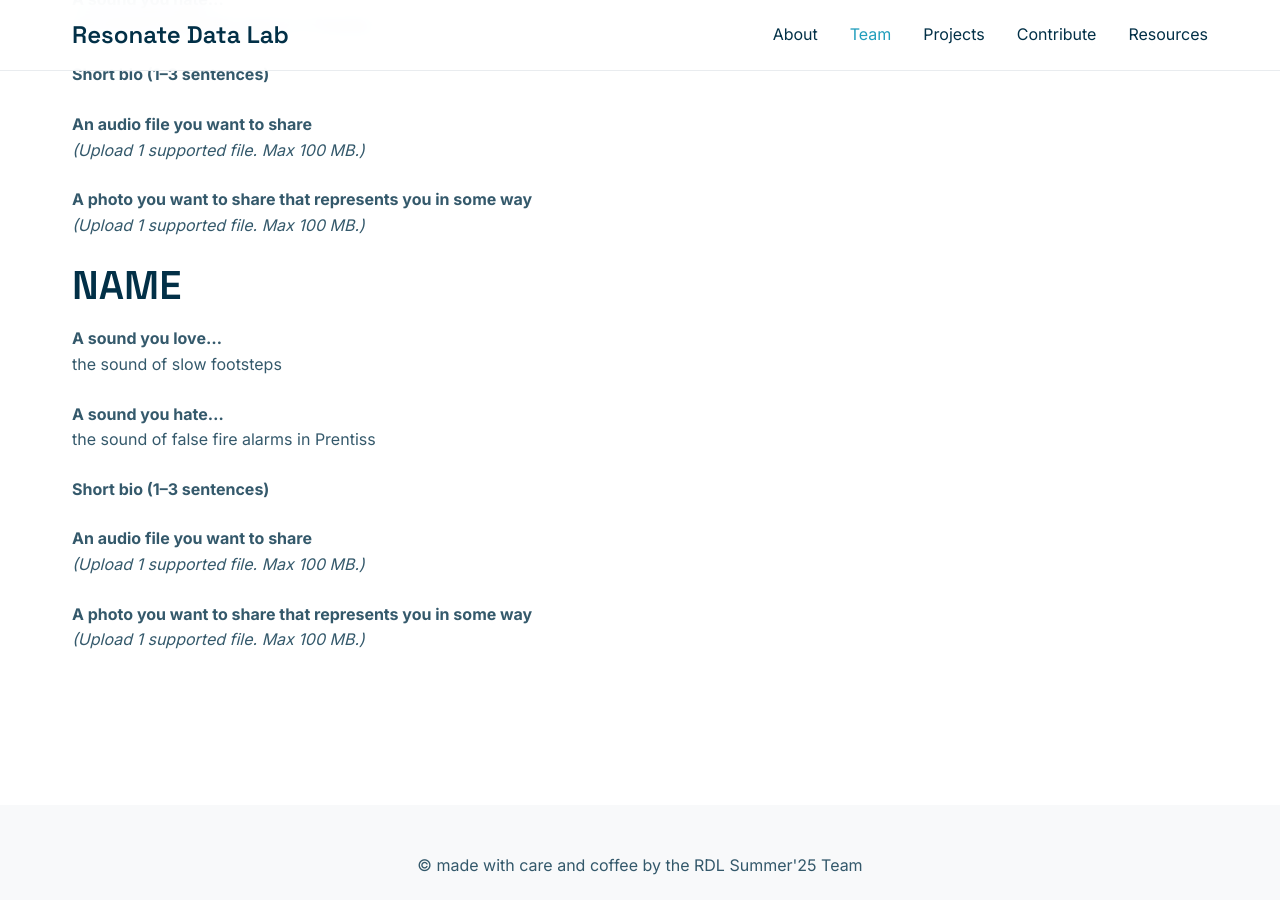
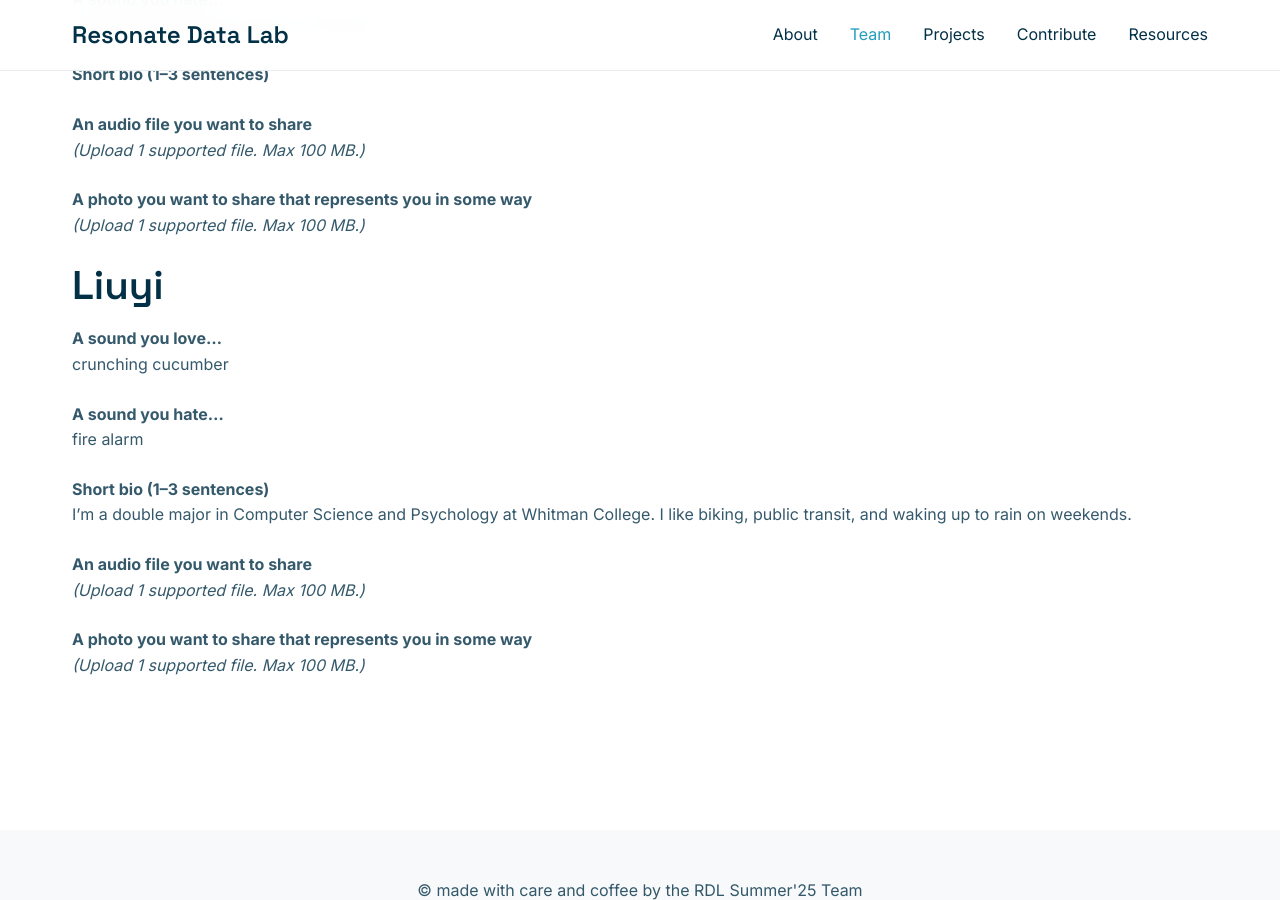
Before and after one commit to a421loop/Resonate-Data-Lab-Website-STRUCTURE, a Jekyll site: the page built from Team/index.md, in a window 1280 px wide and 900 px high, scrolled down 2579 px. Built offline with Jekyll 4.4.1, drawn with Linux system fonts in a browser that asks for light colours.

Commit message:
update-liuyi-bio.md

```diff
--- a/Team/index.md
+++ b/Team/index.md
@@ -114,16 +114,16 @@
 **A photo you want to share that represents you in some way**
 *(Upload 1 supported file. Max 100 MB.)*
 
-## NAME
+## Liuyi
 
 **A sound you love...**
-the sound of slow footsteps
+crunching cucumber
 
 **A sound you hate...**
-the sound of false fire alarms in Prentiss
+fire alarm
 
 **Short bio (1–3 sentences)**
-<!-- Write your bio here, similar to the example given -->
+I’m a double major in Computer Science and Psychology at Whitman College. I like biking, public transit, and waking up to rain on weekends.
 
 **An audio file you want to share**
 *(Upload 1 supported file. Max 100 MB.)*
```
